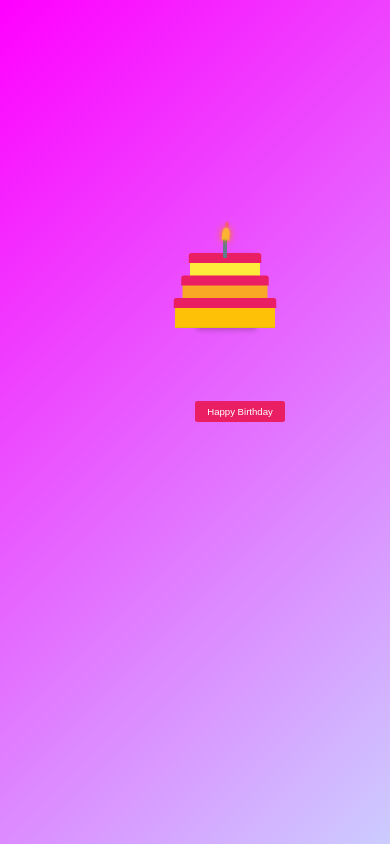
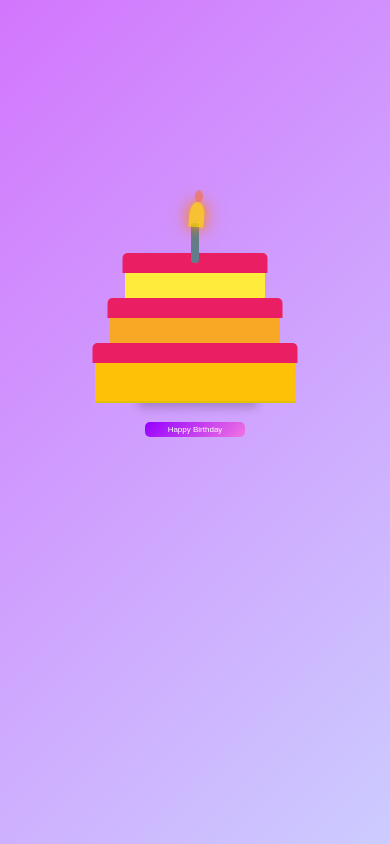
Before and after one commit to warayut1712/hap-v1, a plain HTML site: page index.html in a window 390 px wide. Drawn offline with nearby package versions, Linux system fonts and the light colour scheme.

Commit message:
first commit

```diff
--- a/style.css
+++ b/style.css
@@ -2,7 +2,7 @@
 body {
     font-family: sans-serif;
     margin: 0;
-    background: linear-gradient(135deg, #f0f, #ccf); /* ไล่เฉดสีชมพูไปม่วง */
+    background: linear-gradient(135deg, rgba(191, 59, 252, 0.698), #ccf); /* ไล่เฉดสีชมพูไปม่วง */
     color: #fff;
     display: flex;
     justify-content: center;
@@ -12,19 +12,20 @@ body {
 }
 
 .btnHap{
-  background-color: #e91e63; /* สีชมพู */
-  width: 180px;
+  background:linear-gradient(135deg, rgb(149, 0, 255), rgb(240, 117, 226));
+  width: 100px;
   color: #fff;
-  padding: 10px 20px;
+  padding: 3px 5px;
   border: none;
   border-radius: 5px;
   cursor: pointer;
-  font-size: 1.2em;
+  font-size: 0.5em;
   position: absolute;
   transform: translateX(-50%);
-  top: 40%;
+  top: 50%;
   left: 50%;
   text-align: center;
+
 }
 .box1 {
   transform: scale(1);
@@ -74,7 +75,7 @@ body {
 }
 
 header h1 {
-    font-size: 1em;
+    font-size: 2em;
     margin-bottom: 10px;
     text-shadow: 2px 2px 4px rgba(0, 0, 0, 0.3);
 }
@@ -93,8 +94,8 @@ header p {
 }
 
 .image-placeholder {
-    width: 100px;
-    height: 100px;
+    width: 200px;
+    height: 200px;
     background-color: rgba(255, 255, 255, 0.3);
     border-radius: 50%;
     margin-bottom: 20px;
@@ -422,13 +423,13 @@ header h1 {
 }
 
 
-@media screen and (max-width: 1200px) {
+/* @media screen and (max-width: 1200px) {
   .box1 {
-    width: 300px; /* ขยายขนาดสำหรับหน้าจอใหญ่ */
-    height: 500px; /* ขยายขนาดสำหรับหน้าจอใหญ่ */
+    width: 300px;
+    height: 500px;
   }
   .container {
-    width: 200px; /* ขยายขนาดสำหรับหน้าจอใหญ่ */
+    width: 200px;
   }
   .image-grid {
     display: grid;
@@ -459,7 +460,7 @@ header h1 {
 
 .cakecontainer{
   position: absolute;
-  top: 30%; /* ปรับตำแหน่งด้านบน */
+  top: 30%;
   left: 50%;
   transform: translateX(-50%);
   transform-origin: top left;
@@ -468,8 +469,9 @@ header h1 {
 .btnHap{
   transform: scale(0.5);
   left: 50%;
-  top: 50%;
+  top: 350px;
   transform-origin: top left;
-  position: relative;
+  position: absolute;
+
 }
-}
+} */
```
Also changed, not shown: 1 other file.
